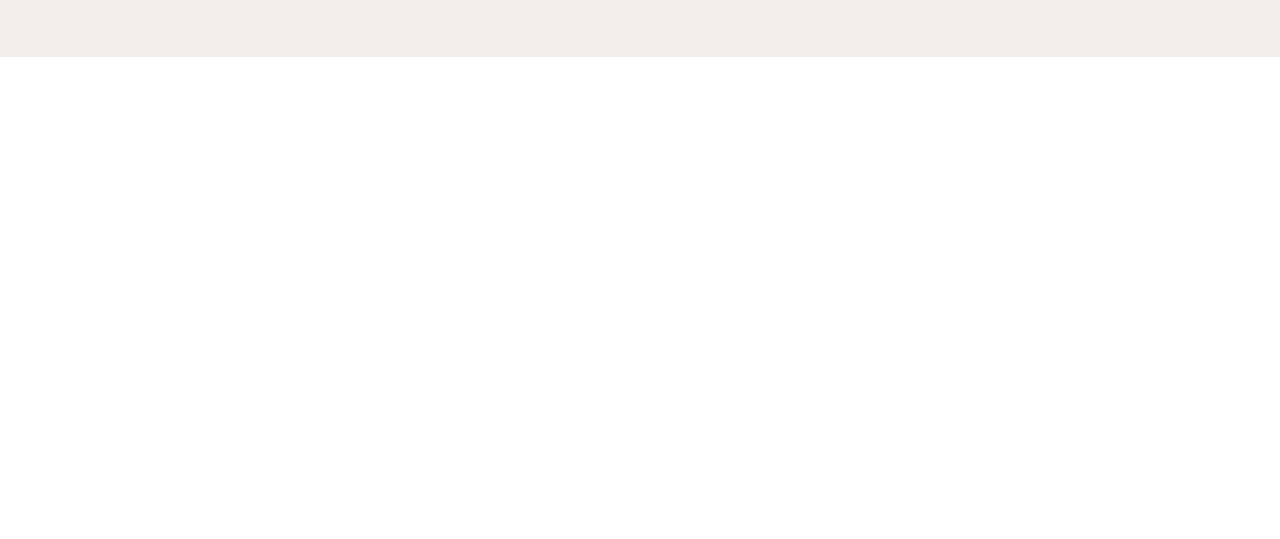
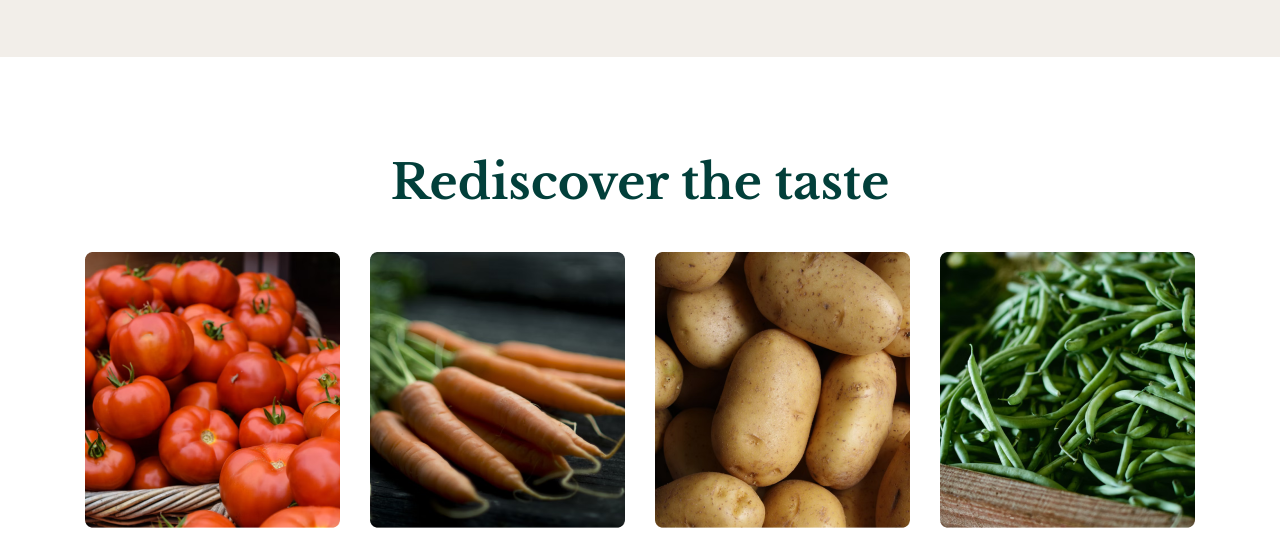
Before and after one commit to mamazoirovm/Farminho, a plain HTML site: page index.html in a window 1280 px wide. Shown: the part 2819-3358 px from the top of the page. Before the commit the page ends 2876 px from the top, so only its background shows below. Drawn offline with Linux system fonts and the light colour scheme.

Commit message:
yana narsalar qoshildi

```diff
--- a/index.html
+++ b/index.html
@@ -137,6 +137,28 @@
       </div>
     </section>
 
-    <section class=""></section>
+    <section class="discover">
+      <div class="container discover__container">
+        <h1 class="teg__h1">Rediscover the taste</h1>
+        <div class="flexis">
+          <div class="flex-item">
+         <img src="./images/pomidor.png" alt="">
+         <p>Tomatoes</p>
+          </div>
+          <div class="flex-item">
+            <img src="./images/sabzi.png" alt="">
+            <p>Carrots</p>
+             </div>
+             <div class="flex-item">
+              <img src="./images/karishka.png" alt="">
+              <p>Potatoes</p>
+               </div>
+               <div class="flex-item">
+                <img src="./images/loviya.png" alt="">
+                <p>Ladyfingers</p>
+                 </div>
+        </div>
+      </div>
+    </section>
   </body>
 </html>
--- a/style/stye.css
+++ b/style/stye.css
@@ -303,6 +303,22 @@ margin-bottom: 30px;
 h3{
     font-family: Libre Baskerville;
 }
+.discover__container{
+    text-align: center;
+    padding-top: 64px;
+}
 .temp img {
     border-radius: 50%;
 }
+.flexis{
+    display: flex;
+    align-items: center;
+    justify-content: space-between;
+    margin-top: 41px;
+}
+.flex-item{
+    display: flex;
+flex-direction: column;
+align-items: center;
+gap: 14px;
+}
```
